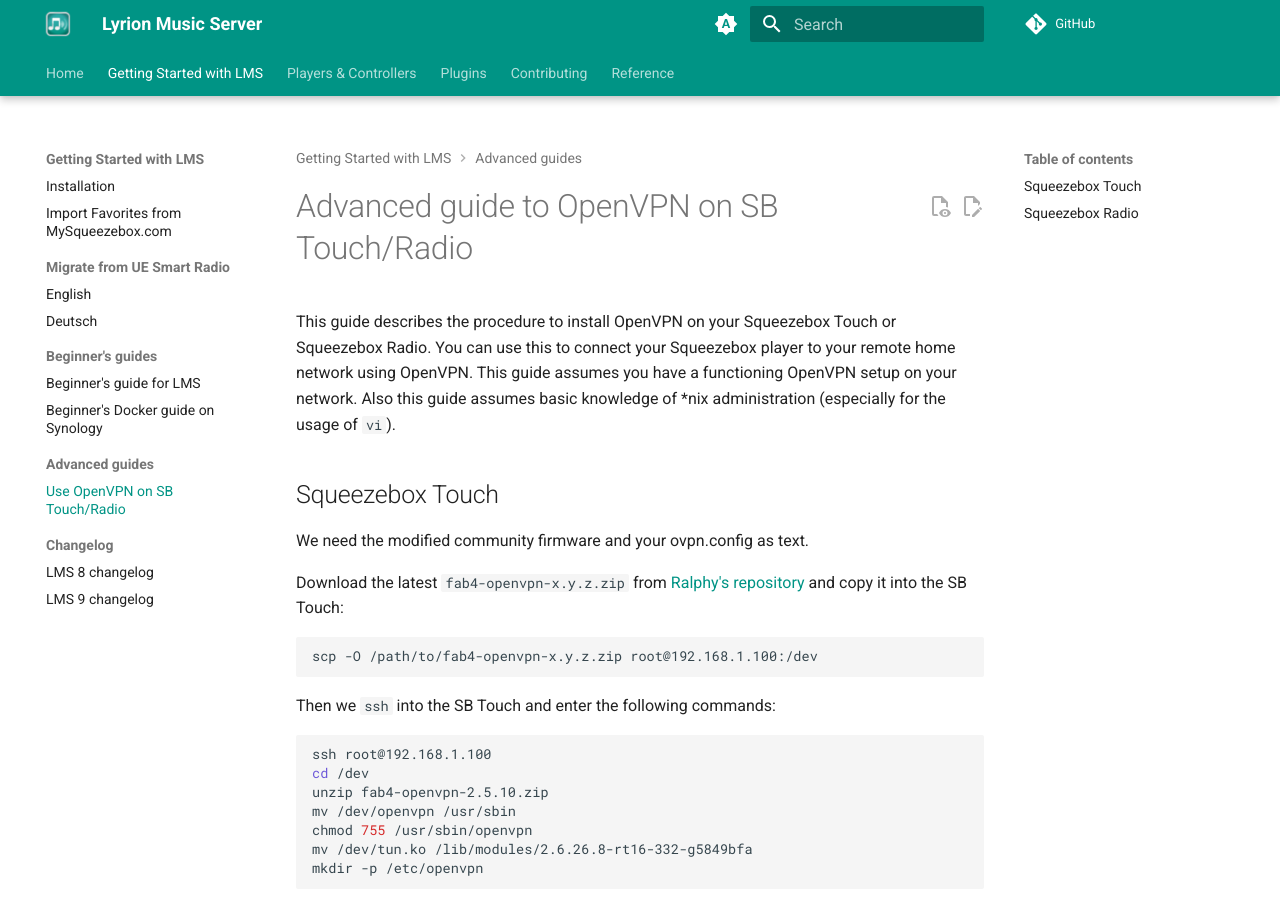
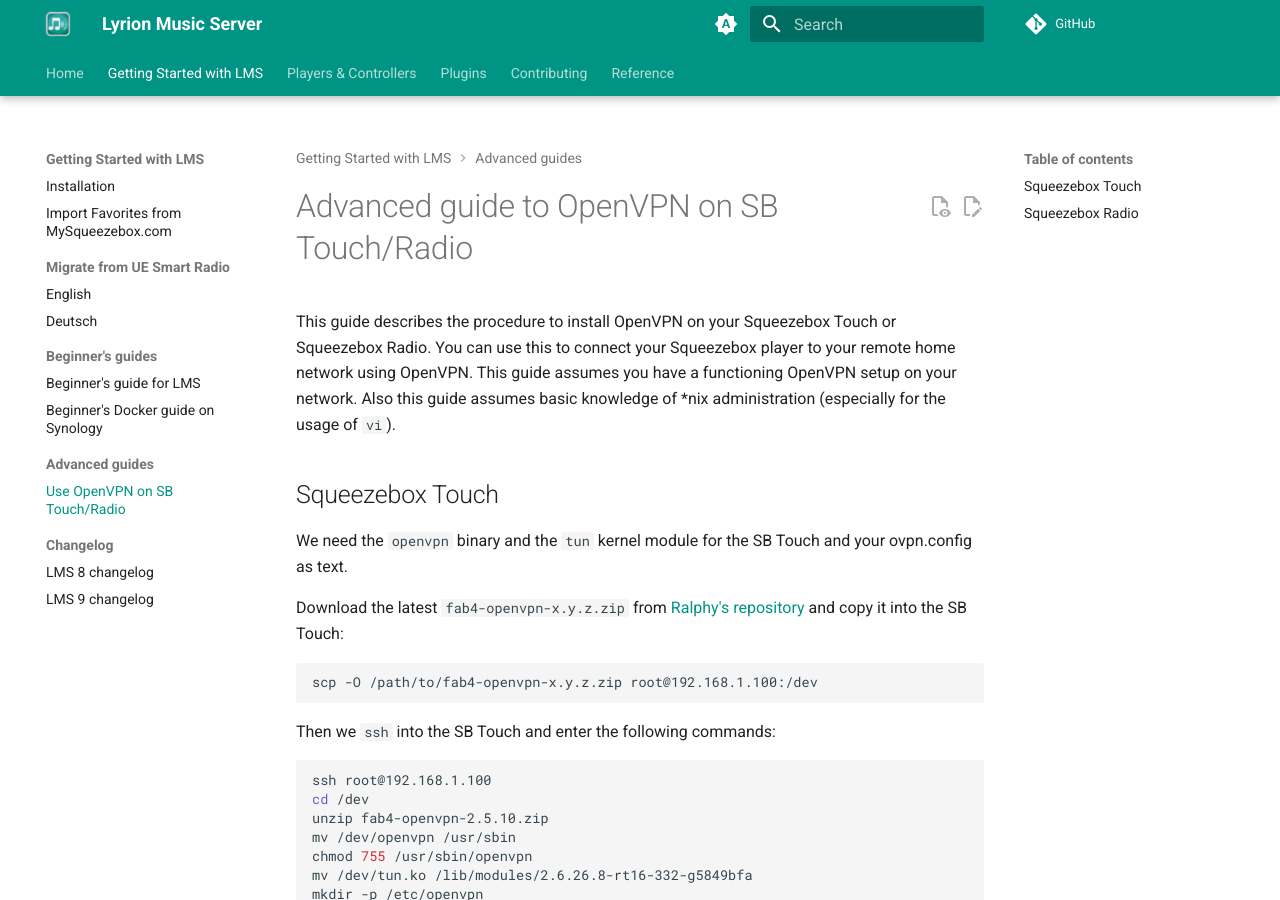
Before and after one commit to LMS-Community/lms-community.github.io, an MkDocs documentation site: the page built from docs/getting-started/advanced-guide-openvpn.md, in a window 1280 px wide and 900 px high. Built offline with MkDocs 1.6.1 and Material for MkDocs 9.7.7, drawn with Linux system fonts in a browser that asks for light colours; plug-ins that fetch from the network failed and are left out; comment, search, counter and statistics services are not loaded.

Commit message:
Correction on fab4-openvpn-x.y.z..zip contents

```diff
--- a/docs/getting-started/advanced-guide-openvpn.md
+++ b/docs/getting-started/advanced-guide-openvpn.md
@@ -9,7 +9,7 @@
 
 ## Squeezebox Touch
 
-We need the modified community firmware and your ovpn.config as text.
+We need the `openvpn` binary and the `tun` kernel module for the SB Touch and your ovpn.config as text.
 
 Download the latest `fab4-openvpn-x.y.z.zip` from [Ralphy's repository](https://sourceforge.net/projects/lmsclients/files/squeezeos/) and copy it into the SB Touch:
 
```
